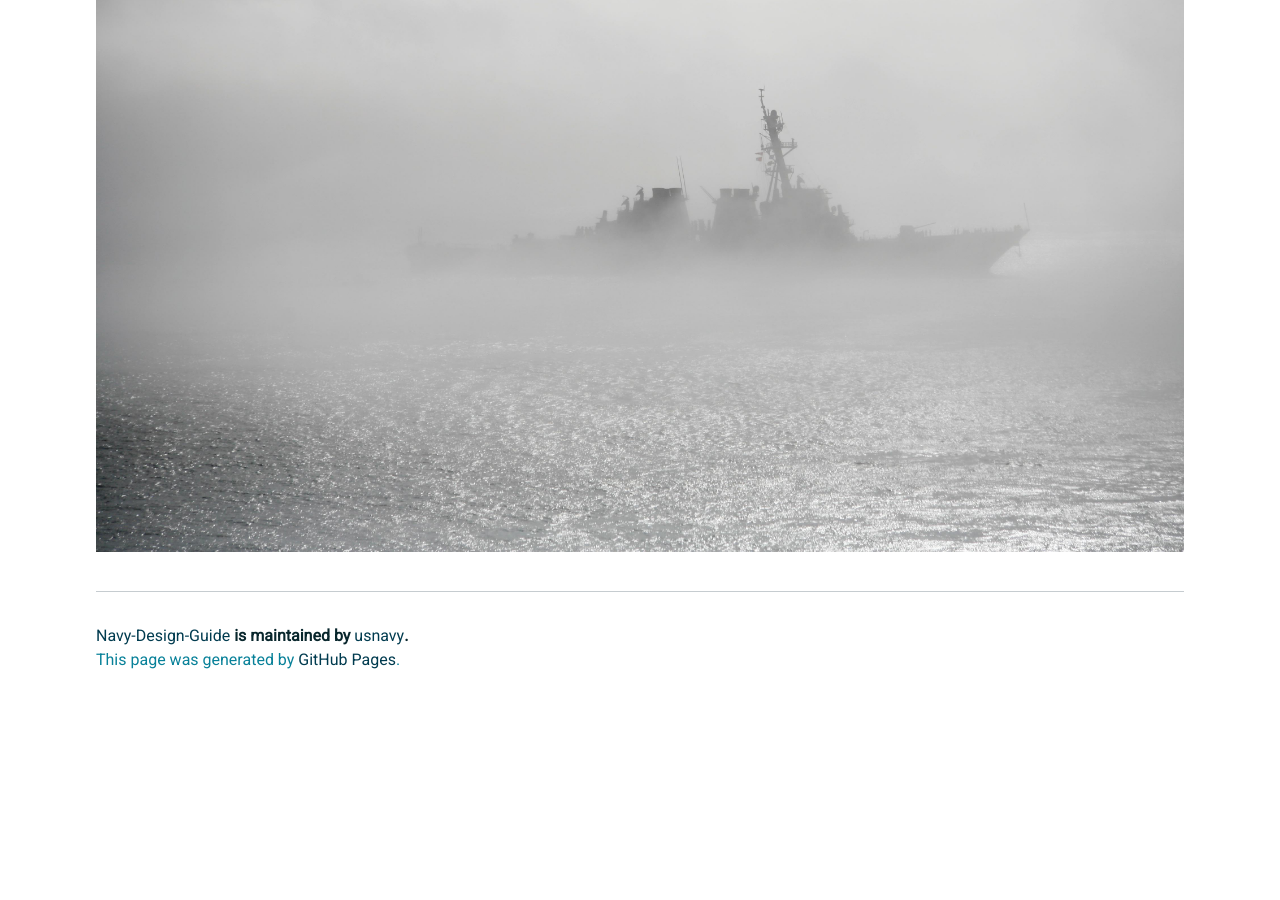
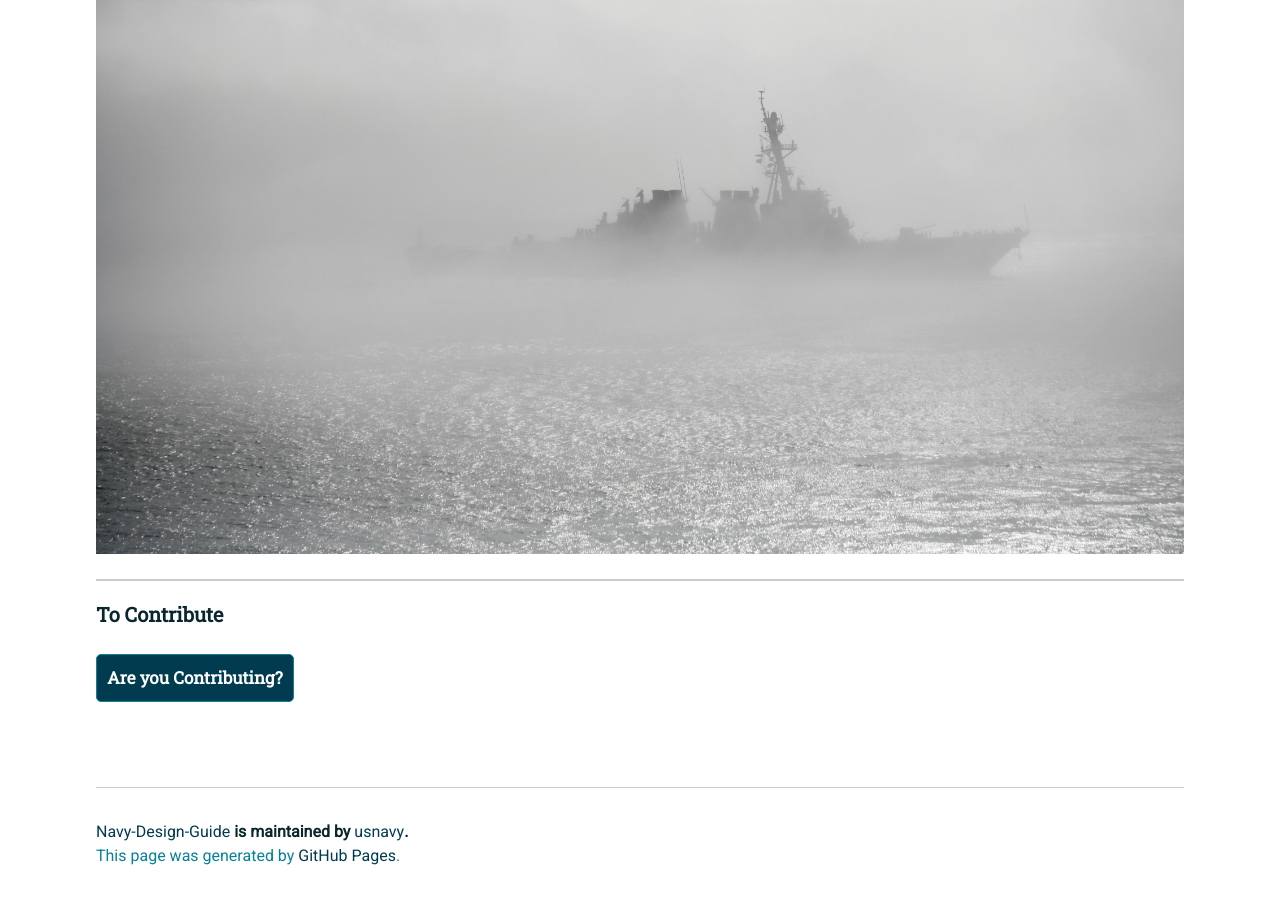
Before and after one commit to usnavy/Navy-Design-Guide, a Jekyll site: the page built from color-concepts.md, in a window 1280 px wide and 900 px high, scrolled down 3272 px. Built offline with Jekyll 4.4.1, drawn with Linux system fonts in a browser that asks for light colours; nearby versions of some CDN libraries; our own code applies the rules of GitHub Pages for plain Markdown files; before the commit the page ends 3976 px from its top, so only the background shows below that.

Commit message:
Update color-concepts.md

```diff
--- a/color-concepts.md
+++ b/color-concepts.md
@@ -11,10 +11,20 @@
 
 Color harmony is the combining of colors in a fashion that is harmonious to the eye. In other words, what colors work well together.
 
-#### Warm and Cool Contrast
+### Warm and Cool Contrast
 
 ![Warm and Cool Contrast Example 1](https://usnavy.github.io/Navy-Design-Guide/img/hero-images/hero-image-2.jpg "Warm and Cool Contrast Example 1")
 
-#### Monochromatic
+### Monochromatic
 
 ![Monochromatic Example 1](https://usnavy.github.io/Navy-Design-Guide/img/hero-images/hero-image-3.jpg "Monochromatic Example 1")
+
+<hr>
+
+### To Contribute<br>
+<button id="contribute-guidance">
+[Are you Contributing?](/CONTRIBUTING.md)
+</button>
+<span class="contribute-comment">If you are interested in contributing, please visit: https://usnavy.github.io/Navy-Design-Guide/ <br>We need you!</span>
+<br>
+<br>
```
